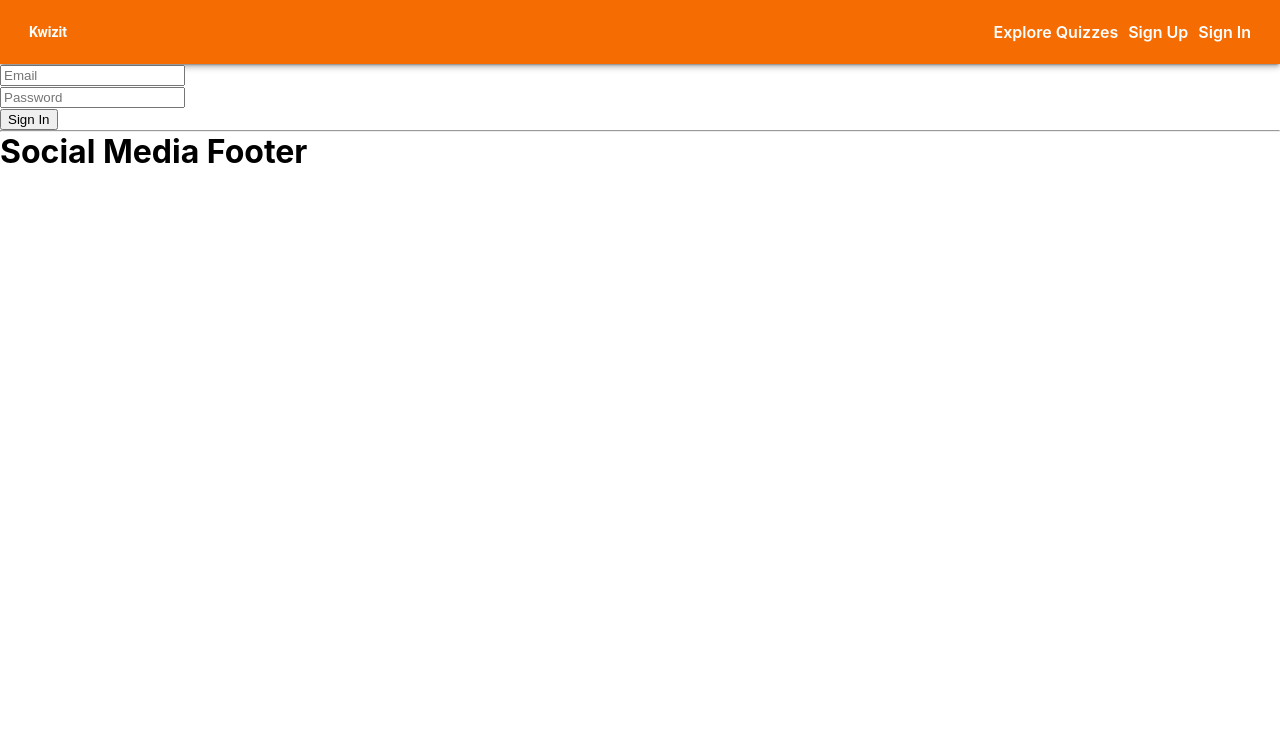
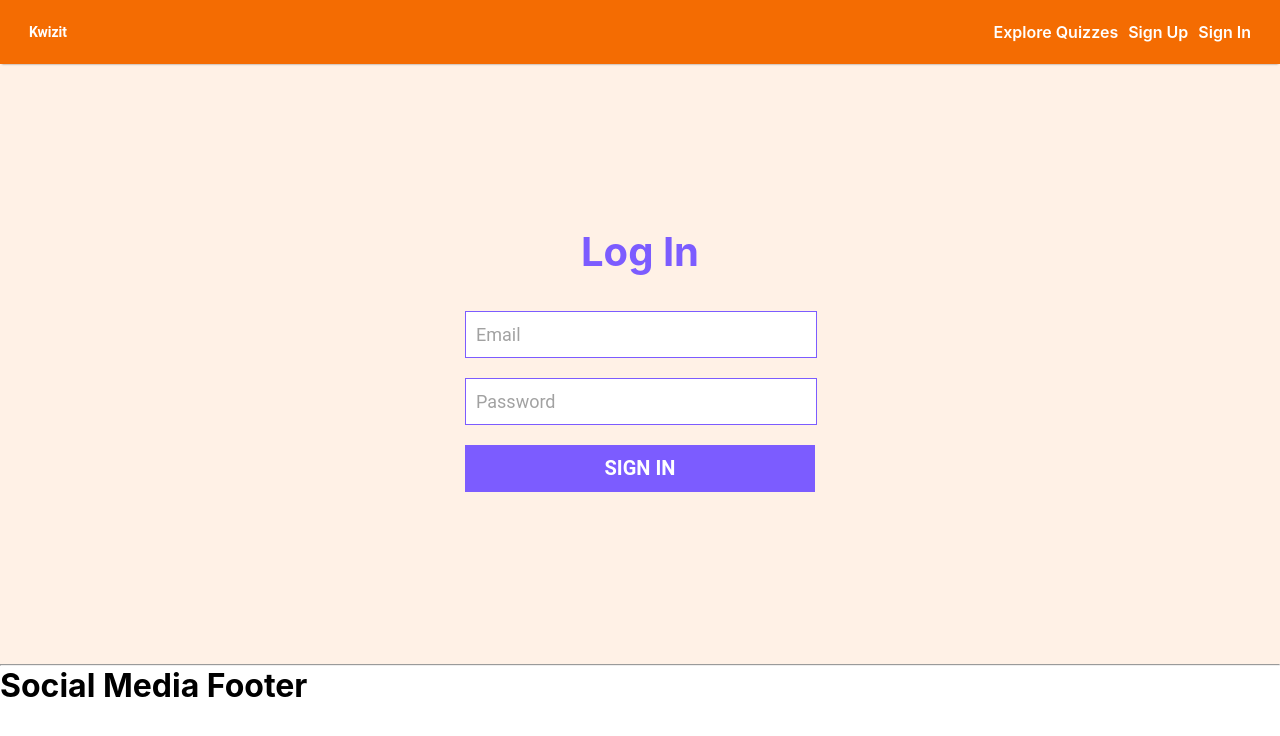
Before and after one commit to alexanderchao123/kwizit-frontend, a React (Create React App) app: page /users/signin in a window 1280 px wide. Shown: the top 736 px of the page. Built offline with nearby package versions, Linux system fonts and the light colour scheme.

Commit message:
create UserSubmitButton to wrap around material-ui's Button component

```diff
--- a/src/components/users/UserInput.js
+++ b/src/components/users/UserInput.js
@@ -10,7 +10,6 @@ const styles = {
     border: '1px solid #7C5CFF',
     backgroundColor: 'white'
   },
-
   input: {
     height: '35px',
     padding: '5px 10px',
--- a/src/components/users/UserSignIn.js
+++ b/src/components/users/UserSignIn.js
@@ -1,6 +1,35 @@
 import React, { Component } from 'react';
 import { connect } from 'react-redux';
 import { authenticateUser } from '../../store/actions/UserActions';
+import styled from 'styled-components'
+import UserInput from './UserInput'
+import UserSubmitButton from './UserSubmitButton'
+
+const SignInBody = styled.div`
+  width: 100%;
+  height: 100%;
+  background: #FFF1E6;
+`
+
+const FormWrapper = styled.div`
+  width: 350px;
+  height: 500px;
+  margin: auto;
+  padding: 50px 0px;
+  display: table;
+`
+
+const StyledForm = styled.form`
+  display: table-cell;
+  text-align: center;
+  vertical-align: middle;
+`
+
+const StyledHeader = styled.h1`
+  color: #7C5CFF;
+  margin-bottom: 25px;
+  font-size: 40px;
+`
 
 class UserSignIn extends Component {
   constructor() {
@@ -28,13 +57,28 @@ class UserSignIn extends Component {
 
   render() {
     return(
-      <div>
-        <form onSubmit={this.submitHandler}>
-          <div><input type="text" name="email" value={this.state.email} placeholder="Email" onChange={this.changeHandler} /></div>
-          <div><input type="password" name="password" value={this.state.password} placeholder="Password" onChange={this.changeHandler} /></div>
-          <div><button type="submit">Sign In</button></div>
-        </form>
-      </div>
+      <SignInBody>
+        <FormWrapper>
+          <StyledForm onSubmit={this.submitHandler}>
+            <StyledHeader>Log In</StyledHeader>
+            <UserInput
+              type="text"
+              name="email"
+              value={this.state.email}
+              placeholder="Email"
+              onChange={this.changeHandler}
+            />
+            <UserInput
+              type="password"
+              name="password"
+              value={this.state.password}
+              placeholder="Password"
+              onChange={this.changeHandler}
+            />
+            <UserSubmitButton>Sign In</UserSubmitButton>
+          </StyledForm>
+        </FormWrapper>
+      </SignInBody>
     )
   }
 }
--- a/src/components/users/UserSignUp.js
+++ b/src/components/users/UserSignUp.js
@@ -1,9 +1,10 @@
 import React, { Component } from 'react'
 import { connect } from 'react-redux'
 import { createUser } from '../../store/actions/UserActions'
-import { InputBase, Button, withStyles } from '@material-ui/core'
+import { Button, withStyles } from '@material-ui/core'
 import styled from 'styled-components'
 import UserInput from './UserInput'
+import UserSubmitButton from './UserSubmitButton'
 
 const styles = {
   rootButtonUpload: {
@@ -14,22 +15,8 @@ const styles = {
     border: '2px solid #7C5CFF',
     margin: '10px 0px',
   },
-
   inputButtonUpload: {
     display: 'none',
-  },
-
-  rootButton: {
-    width: '100%',
-    fontSize: '20px',
-    fontWeight: '600',
-    color: 'white',
-    margin: '10px 0px',
-    borderRadius: '0px',
-    backgroundColor: '#7C5CFF',
-    '&:hover': {
-      backgroundColor: '#7C5CFF',
-    },
   },
 }
 
@@ -154,13 +141,7 @@ class UserSignUp extends Component {
                 Upload Avatar
               </Button>
             </label>
-
-            <Button
-              type="submit"
-              classes={{
-                root: this.props.classes.rootButton
-              }}
-            >Sign Up</Button>
+            <UserSubmitButton>Sign Up</UserSubmitButton>
           </StyledForm>
         </FormWrapper>
       </SignUpBody>
--- /dev/null
+++ b/src/components/users/UserSubmitButton.js
@@ -0,0 +1,30 @@
+import React, { Component } from 'react'
+import { Button, withStyles } from '@material-ui/core'
+
+const styles = {
+  root: {
+    width: '100%',
+    fontSize: '20px',
+    fontWeight: '600',
+    color: 'white',
+    margin: '10px 0px',
+    borderRadius: '0px',
+    backgroundColor: '#7C5CFF',
+    '&:hover': {
+      backgroundColor: '#7C5CFF',
+    },
+  },
+}
+
+class UserSubmitButton extends Component {
+  render() {
+    return(
+      <Button {...this.props}
+        type="submit"
+        classes={{root: this.props.classes.root}}
+      />
+    )
+  }
+}
+
+export default withStyles(styles)(UserSubmitButton)
```
